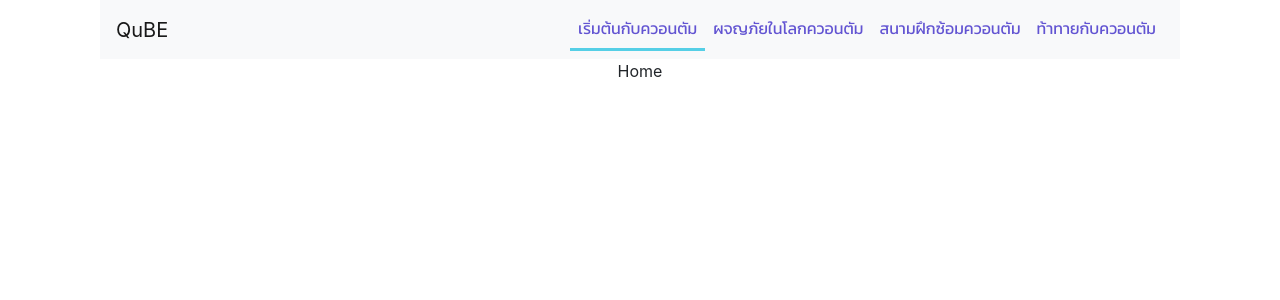
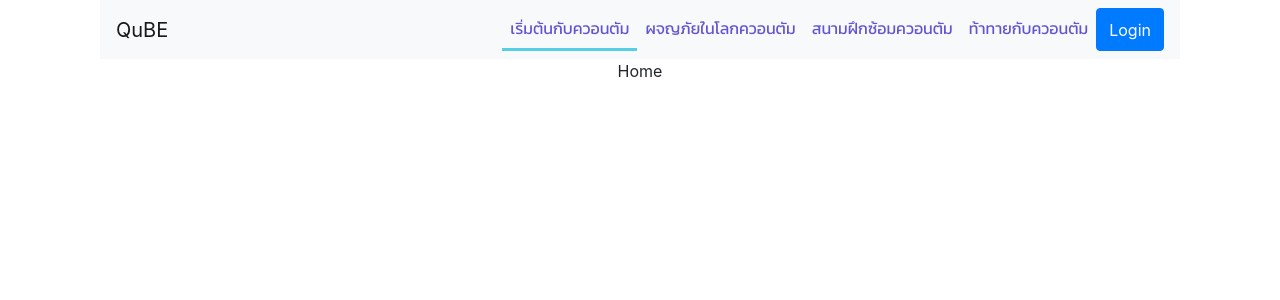
Before and after one commit to Kadphol/QuBE, a React (Create React App) app in the folder frontend/: page / in a window 1280 px wide. Shown: the top 300 px of the page. Built offline with nearby package versions, Linux system fonts and the light colour scheme; no server answers.

Commit message:
Add profile component

```diff
--- a/frontend/src/components/NavigationBar/NavigationBar.tsx
+++ b/frontend/src/components/NavigationBar/NavigationBar.tsx
@@ -1,10 +1,18 @@
 import React from 'react';
-import { Navbar, Nav } from 'react-bootstrap';
+import { Navbar,Nav } from 'react-bootstrap';
 import { NavLink } from 'react-router-dom';
 
+import Profile from './Profile'
 import './NavigationBar.css';
+import {Iuser} from '../../type.modal'
+import LoginButton from './LoginButton'
 
-class NavigationBar extends React.Component {
+class NavigationBar extends React.Component<Iuser> {
+
+  constructor(props:Iuser) {
+    super(props);
+}
+
   render() {
     return (
       <React.Fragment>
@@ -13,9 +21,12 @@ class NavigationBar extends React.Component {
           <Navbar.Collapse>
             <Nav className="justify-content-end ml-auto">
               <NavLink exact to="/" className="nav-link">เริ่มต้นกับควอนตัม</NavLink>
-              <NavLink to="/explore" className="nav-link">ผจญภัยในโลกควอนตัม</NavLink>
+              <NavLink to="/explore" className="nav-link" >ผจญภัยในโลกควอนตัม</NavLink>
               <NavLink to="/playground" className="nav-link">สนามฝึกซ้อมควอนตัม</NavLink>
               <NavLink to="/challenge" className="nav-link">ท้าทายกับควอนตัม</NavLink>
+              {this.props.loginStatus
+              ?<Profile name={this.props.name} loginStatus={this.props.loginStatus} image={this.props.image}/>
+              :<LoginButton/>}
             </Nav>
           </Navbar.Collapse>
 
```
